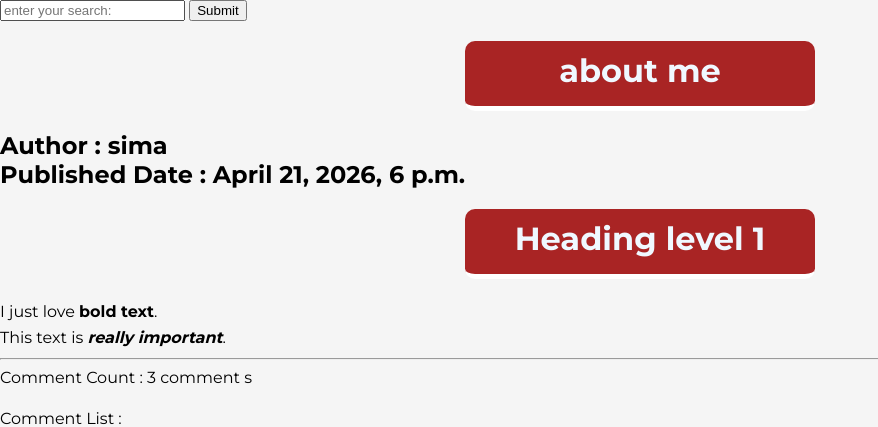
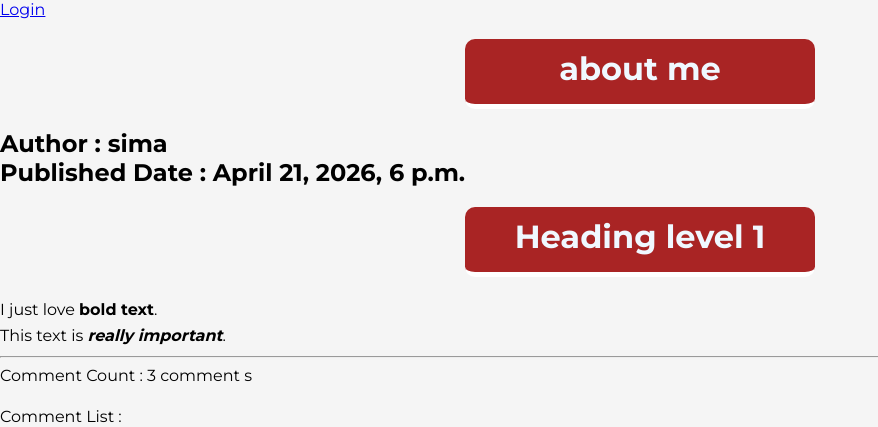
Before and after one commit to samazolfkhani-dev/django-learning, a Django app: page /blog/posts/6 in a window 1280 px wide. Shown: the top 427 px of the page, without its empty margins (0-878 px from the left). Run offline with Django 5.2, Linux system fonts and the light colour scheme; data comes from the database, SQL or seed files in the repository; parts of the project's set-up code (start-up, migrations or seed data) failed here and were passed over.

Commit message:
Add Login

```diff
--- a/django-learning/sabzweb/blog/forms.py
+++ b/django-learning/sabzweb/blog/forms.py
@@ -47,3 +47,7 @@ class CreatePostForm(forms.ModelForm):
 
 class SearchForm (forms.Form):
     query = forms.CharField()
+
+class LoginForm(forms.Form):
+    username = forms.CharField(max_length=100 , required=True)
+    password = forms.CharField(widget=forms.PasswordInput , required=True , max_length=250)
--- a/django-learning/sabzweb/blog/templates/partials/header.html
+++ b/django-learning/sabzweb/blog/templates/partials/header.html
@@ -1,4 +1,5 @@
-<form method="Get" action="{% url 'blog:post_search' %}">
-    <input type="text" name="query" required placeholder="enter your search: ">
-    <input type="submit" name="search">
-</form>
+{% if request.user.is_authenticated %}
+    <a href="#">{{request.user.first_name | default:request.user.username }}</a>
+{% else %}
+    <a href="{% url 'blog:login' %}">Login</a>
+{% endif %}
--- a/django-learning/sabzweb/blog/urls.py
+++ b/django-learning/sabzweb/blog/urls.py
@@ -17,4 +17,5 @@ urlpatterns =  [
     path('profile/delete_post/<post_id>' , views.delete_post , name = 'delete_post'),
     path('profile/edit_post/<post_id>' , views.edit_post , name = 'edit_post'),
     path('profile/delete_image/<image_id>' , views.delete_image , name = 'delete_image'),
+    path('login' , views.user_login , name = 'login'),
 ]
--- a/django-learning/sabzweb/blog/views.py
+++ b/django-learning/sabzweb/blog/views.py
@@ -1,11 +1,12 @@
 from django.shortcuts import render , get_object_or_404 , redirect
 from django.http import HttpResponse ,Http404
 from .models import *
-from .forms import TicketForm, CommentForm, CreatePostForm , SearchForm
+from .forms import TicketForm, CommentForm, CreatePostForm, SearchForm, LoginForm
 from django.core.paginator import Paginator , EmptyPage , PageNotAnInteger
 from django.views.generic import ListView , DetailView
 from django.views.decorators.http import require_POST
 from django.contrib.postgres.search import TrigramSimilarity
+from django.contrib.auth import authenticate , login
 from django.db.models import Q
 
 
@@ -153,3 +154,20 @@ def delete_image(request , image_id):
     image = get_object_or_404(Image , id = image_id)
     image.delete()
     return redirect('blog:profile')
+
+def user_login (request):
+    if request.method == 'POST':
+        form = LoginForm(request.POST)
+        if form.is_valid():
+            cd = form.cleaned_data
+            user = authenticate(username = cd['username'] , password = cd['password'])
+            if user is not None :
+                login(request, user)
+                if user.is_active:
+                    return redirect('blog:profile')
+                else:
+                    return HttpResponse('You Are Disabled!')
+            return HttpResponse('You Are Not Logged In!')
+    else:
+        form = LoginForm()
+        return render(request , 'forms/login.html' , {'form' : form})
```
Also changed, not shown: django-learning/sabzweb/blog/templates/forms/login.html (added, +10 -0 lines).
